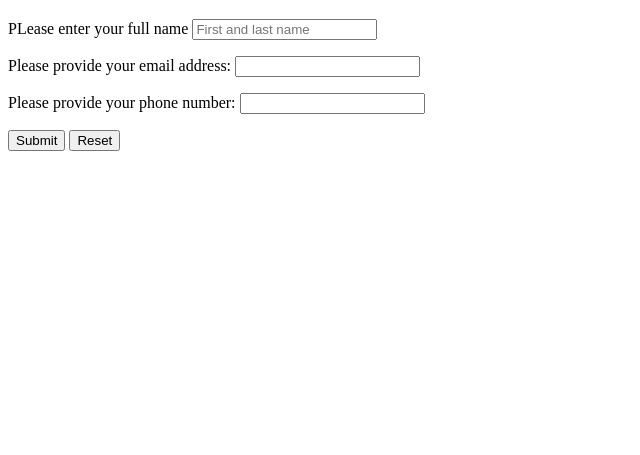
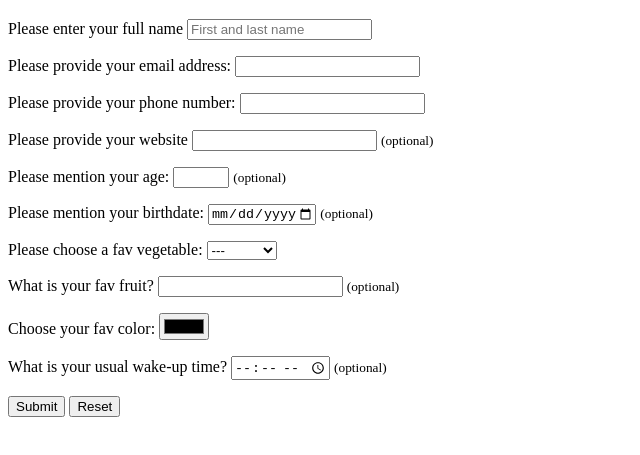
Before and after one commit to paulserafim/devschool-13-front-end-, a plain HTML site: page form.html in a window 1280 px wide. Shown: the part 61-516 px from the top of the page, without its empty margins (0-640 px from the left). Drawn offline with Linux system fonts and the light colour scheme.

Commit message:
added more fields

```diff
--- a/form.html
+++ b/form.html
@@ -9,7 +9,7 @@
     <form>
         <h1>Personal Information</h1>
         <p>
-            <label for="fullName"> PLease enter your full name</label>
+            <label for="fullName"> Please enter your full name</label>
             <input type = "text" required minlength="2" maxlength="100" placeholder="First and last name">
         </p>
 
@@ -23,6 +23,57 @@
             <input type="tel" required>
         </p>
 
+        <p>
+            <label>
+                Please provide your website
+                <input type="url" maxlength="200">
+                <small>(optional)</small>
+            </label>
+        </p>
+
+        <p>
+            <label>Please mention your age:</label>
+            <input type="number" min="18" max="40">
+            <small>(optional)</small>
+        </p>
+
+        <p>
+            <label>Please mention your birthdate:</label>
+            <input type="date" min="2002-01-01" max="2020-03-26">
+            <small>(optional)</small>
+        </p>
+
+        <p>
+            <label>Please choose a fav vegetable:</label>
+            <select>
+                <option>---</option>
+                <option>Broccoli</option>
+                <option>Carrot</option>
+            </select>
+        </p>
+
+        <p>
+            <label>What is your fav fruit?</label>
+            <input type="text" list="list-fruit" pattern="[Bb]anana|[Cc]herry|[Aa]pple">
+            <small>(optional)</small>
+            <datalist id="list-fruit">
+                <option>Banana</option>
+                <option>Apple</option>
+                <option>Cherry</option>
+            </datalist>
+        </p>
+
+        <p>
+            <label>Choose your fav color:</label>
+            <input type="color" value="	#FF0000">
+        </p>
+
+        <p>
+            <label>What is your usual wake-up time?</label>
+            <input type="time">
+            <small>(optional)</small>
+        </p>
+
         <button type="submit">Submit</button>
         <button type="reset">Reset</button>
     </form>
```
